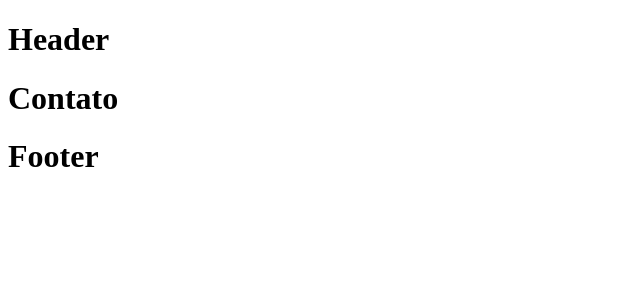
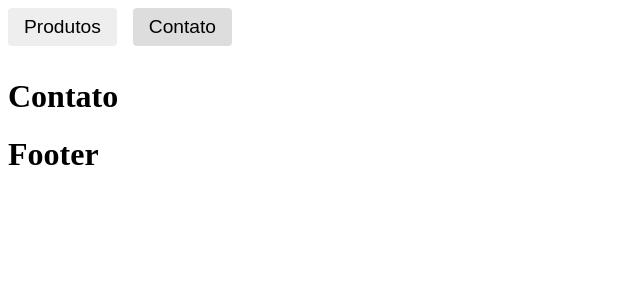
Before and after one commit to souzannatha/loja-ranek, a React (Vite) app: page /contato in a window 1280 px wide. Shown: the top 300 px of the page, without its empty margins (0-640 px from the left). Built offline with nearby package versions, Linux system fonts and the light colour scheme.

Commit message:
adicionado estilização do  header

```diff
--- a/src/App.jsx
+++ b/src/App.jsx
@@ -6,13 +6,16 @@ import Footer from "./Components/Footer";
 
 const App = () => {
   return (
-    <div>
+    <div className="App">
       <BrowserRouter>
         <Header />
-        <Routes>
-          <Route path="/" element={<Produtos />} />
-          <Route path="contato" element={<Contato />} />
-        </Routes>
+        <div className="content">
+          <Routes>
+            <Route path="/" element={<Produtos />} />
+            <Route path="contato" element={<Contato />} />
+          </Routes>
+        </div>
+
         <Footer />
       </BrowserRouter>
     </div>
--- a/src/Components/Header.jsx
+++ b/src/Components/Header.jsx
@@ -1,10 +1,22 @@
+import { NavLink } from "react-router-dom";
 import styles from "./Header.module.css";
 
 const Header = () => {
   return (
-    <div style={styles.header}>
-      <h1>Header</h1>
-    </div>
+    <nav className={styles.header}>
+      <ul>
+        <li>
+          <NavLink to="/" end className={styles.link}>
+            Produtos
+          </NavLink>
+        </li>
+        <li>
+          <NavLink className={styles.link} to="contato">
+            Contato
+          </NavLink>
+        </li>
+      </ul>
+    </nav>
   );
 };
 
--- a/src/Components/Header.module.css
+++ b/src/Components/Header.module.css
@@ -0,0 +1,30 @@
+.header {
+  margin-bottom: 2rem;
+}
+
+.header ul {
+  font-family: Arial, Helvetica, sans-serif;
+  list-style: none;
+  display: flex;
+  padding: 0px;
+  margin: 0px;
+}
+
+.header ul li {
+  margin-right: 1rem;
+}
+
+.link {
+  display: block;
+  text-decoration: none;
+  color: #000;
+  font-size: 1.2rem;
+  font-family: Arial, Helvetica, sans-serif;
+  background: #eee;
+  padding: 0.5rem 1rem;
+  border-radius: 4px;
+}
+
+:global(.active),.link:hover {
+  background: #ddd;
+}
```
Also changed, not shown: src/App.css (line endings or trailing spaces).
